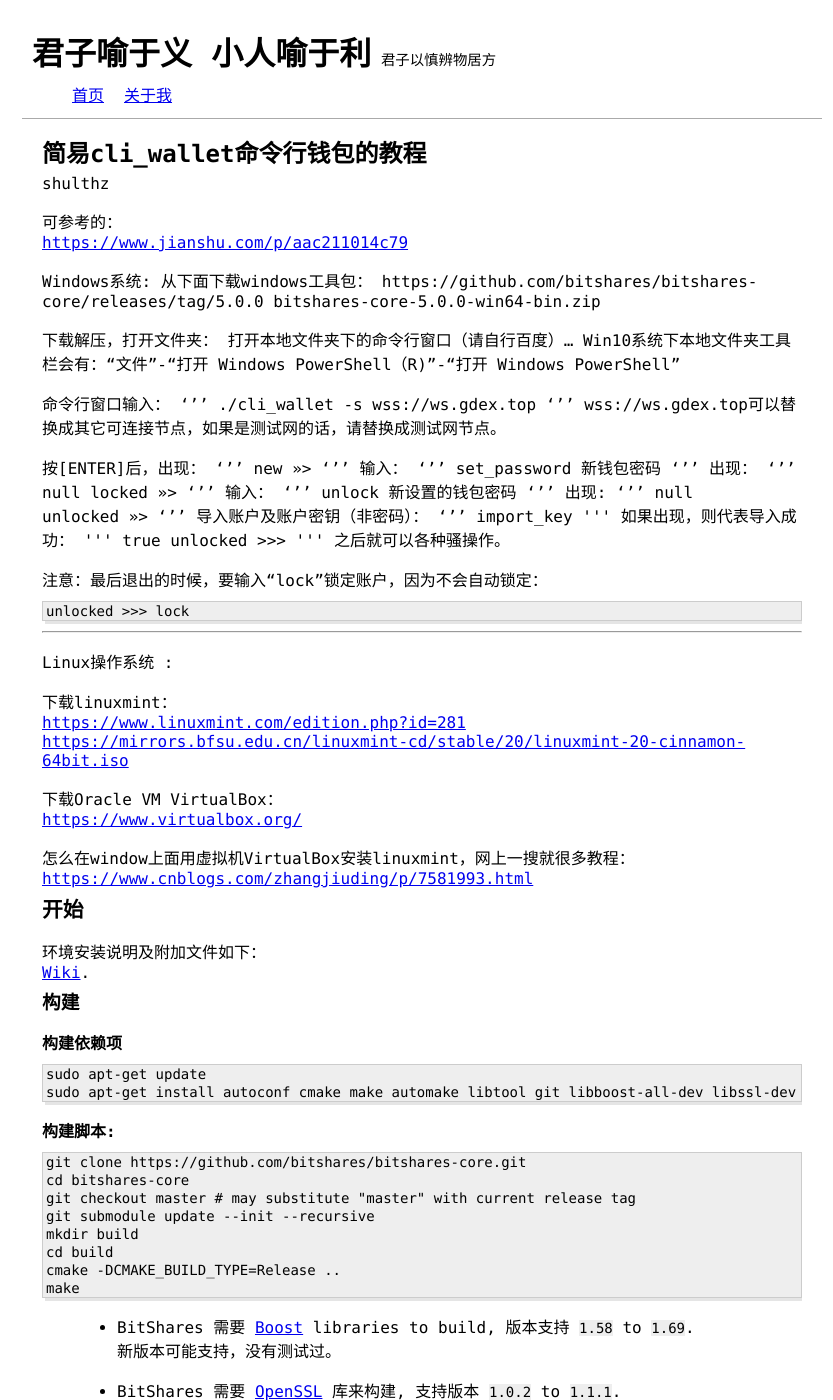
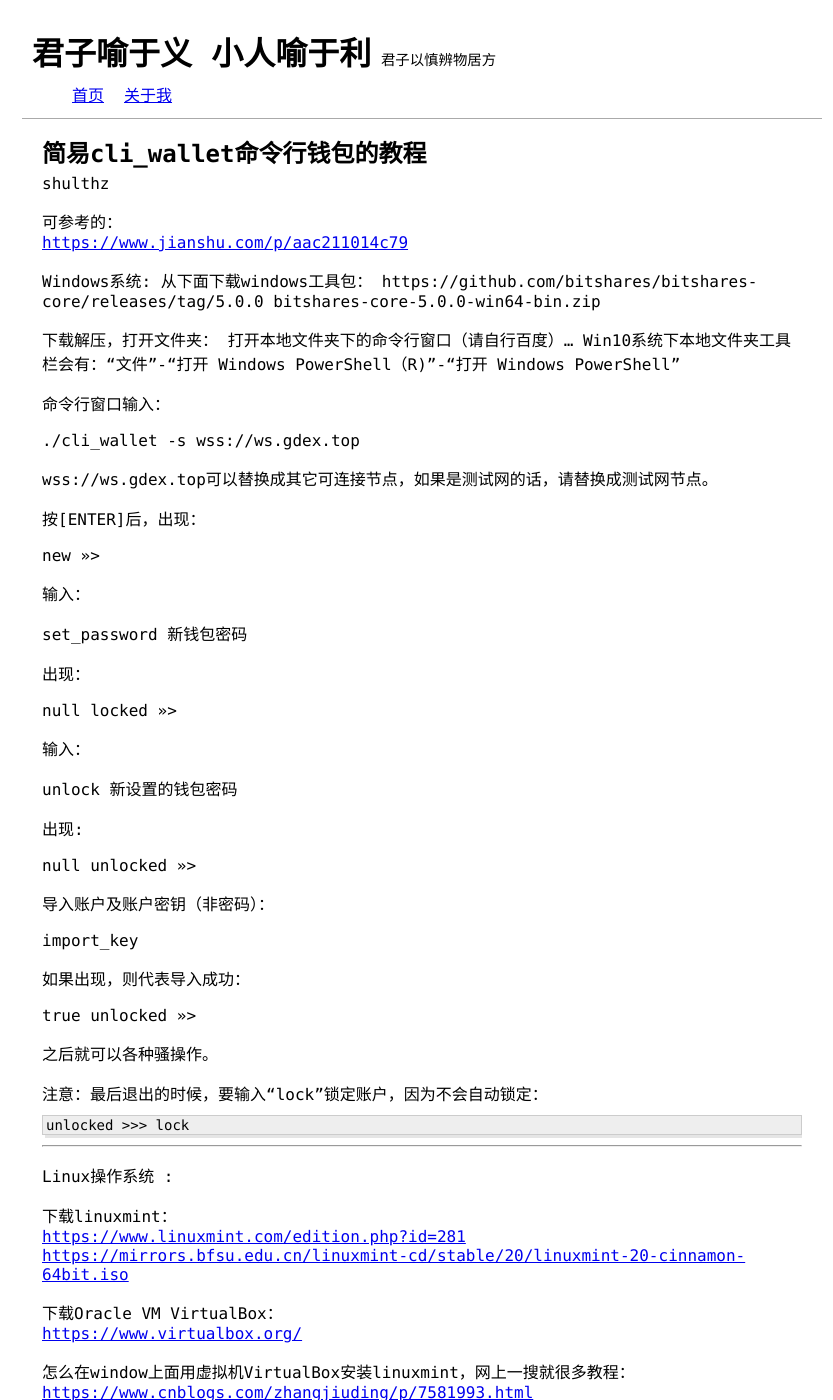
Before and after one commit to shulthz/shulthz.github.io, a Jekyll site: the page built from _posts/2020-08-06-简易cli_wallet命令行钱包的教程.markdown, in a window 1280 px wide and 1400 px high. Shown: the whole window, without its empty margins (218-1051 px from the left). Built offline with Jekyll 4.4.1, drawn with Linux system fonts in a browser that asks for light colours.

```diff
--- a/_posts/2020-08-06-简易cli_wallet命令行钱包的教程.markdown
+++ b/_posts/2020-08-06-简易cli_wallet命令行钱包的教程.markdown
@@ -21,42 +21,42 @@ bitshares-core-5.0.0-win64-bin.zip
 Win10系统下本地文件夹工具栏会有：“文件”-“打开 Windows PowerShell（R)"-"打开 Windows PowerShell"
 
 命令行窗口输入：
-'''
-  ./cli_wallet -s wss://ws.gdex.top
-'''
+
+   ./cli_wallet -s wss://ws.gdex.top
+
 wss://ws.gdex.top可以替换成其它可连接节点，如果是测试网的话，请替换成测试网节点。
 
 按[ENTER]后，出现：
-'''
+
   new >>>
-'''
+
 输入：
-'''
+
   set_password 新钱包密码
-'''
+
 出现：
-'''
+
   null
   locked >>>
-'''
+
 输入：
-'''
+
   unlock 新设置的钱包密码
-'''
+
 出现:
-'''
+
   null
   unlocked >>>
-'''
+
 导入账户及账户密钥（非密码）：
-'''
+
   import_key <ACCOUNT_NAME> <WIF_KEY>
-'''
+
 如果出现，则代表导入成功：
-'''
+
   true
   unlocked >>>
-'''
+
 之后就可以各种骚操作。
 
 
```
